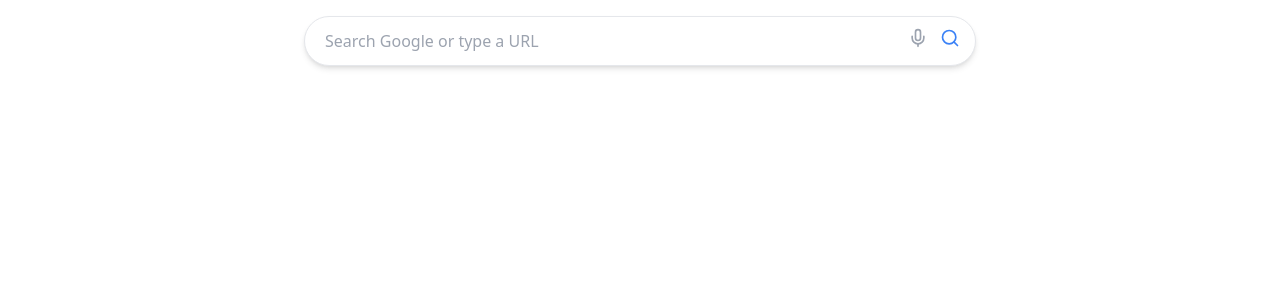
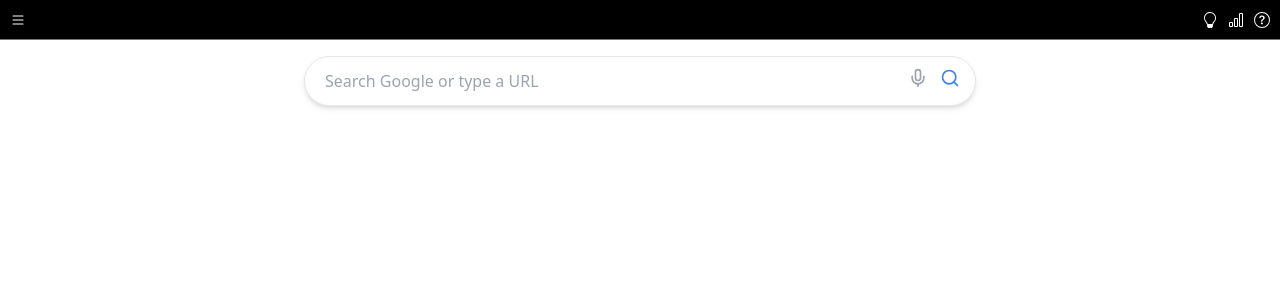
Before and after one commit to J-DanielsCode/Spordle, a React (Vite) app: page / in a window 1280 px wide. Shown: the top 300 px of the page. Built offline with nearby package versions, Linux system fonts and the light colour scheme.

Commit message:
added scss packages to vite, created navbar and added scss styling to nav bar.

```diff
--- a/index.html
+++ b/index.html
@@ -3,8 +3,6 @@
   <head>
     <meta charset="UTF-8" />
     <link rel="icon" type="image/svg+xml" href="/vite.svg" />
-    <!-- <link rel="stylesheet" href="./src/app.css">
-    <link rel="stylsheet" href="./src/index.css"> -->
     <meta name="viewport" content="width=device-width, initial-scale=1.0" />
     <title>Spordle</title>
   </head>
--- a/package.json
+++ b/package.json
@@ -25,6 +25,7 @@
     "eslint-plugin-react-refresh": "^0.4.20",
     "globals": "^16.3.0",
     "postcss": "^8.5.6",
+    "sass-embedded": "^1.91.0",
     "tailwindcss": "^3.4.17",
     "vite": "^7.1.2"
   }
--- a/src/App.jsx
+++ b/src/App.jsx
@@ -1,9 +1,11 @@
 import React from 'react'
-import SearchBar from './components/searchBar'
+import SearchBar from './components/search-bar/searchBar'
+import NavBar from './components/nav-bar/navBar';
 
 function App() {
   return (
     <div className="App">
+      <NavBar />
       <SearchBar />
     </div>
   );
--- /dev/null
+++ b/src/components/nav-bar/nav-bar.scss
@@ -0,0 +1,34 @@
+#header-bar {
+    background-color: black;
+    height: 40px;
+    width: 100%;
+    border-bottom: solid 1px rgba($color: #7b7878, $alpha: 1.0);
+    box-sizing: border-box;
+    margin: 0;
+    padding: 0;
+    color: white;
+    display: flex;
+    align-items: center;
+    padding:0 10px;
+
+    .header-bar-left {
+        display: flex;
+        flex-direction: row;
+        // border: solid 1px red;
+
+
+    }
+
+    .header-bar-right {
+        display: flex;
+        flex-direction: row;
+        // border: solid 1px red;
+        margin-left: auto;
+
+        #stats {
+            margin: 0 10px;
+        }
+
+    }
+
+}
--- /dev/null
+++ b/src/components/nav-bar/navBar.jsx
@@ -0,0 +1,113 @@
+import "./nav-bar.scss";
+
+const NavBar = () => {
+
+    return (
+        <header>
+        <div id="header-bar">
+            <div className="header-bar-left">
+            <div id="burger-menu">
+                <svg
+                xmlns="http://www.w3.org/2000/svg"
+                width="16"
+                height="16"
+                fill="currentColor"
+                className="bi bi-list"
+                viewBox="0 0 16 16"
+                >
+                <path
+                    fillRule="evenodd"
+                    d="M2.5 12a.5.5 0 0 1 .5-.5h10a.5.5 0 0 1 0
+                    1H3a.5.5 0 0 1-.5-.5m0-4a.5.5 0 0
+                    1 .5-.5h10a.5.5 0 0 1 0 1H3a.5.5
+                    0 0 1-.5-.5m0-4a.5.5 0 0 1
+                    .5-.5h10a.5.5 0 0 1 0
+                    1H3a.5.5 0 0 1-.5-.5"
+                />
+                </svg>
+            </div>
+            </div>
+
+            <div className="header-bar-right">
+            <div id="hint" className="right-icons">
+                <svg
+                xmlns="http://www.w3.org/2000/svg"
+                width="16"
+                height="16"
+                fill="currentColor"
+                className="bi bi-lightbulb"
+                viewBox="0 0 16 16"
+                >
+                <path d="M2 6a6 6 0 1 1 10.174
+                    4.31c-.203.196-.359.4-.453.619l-.762
+                    1.769A.5.5 0 0 1 10.5 13a.5.5
+                    0 0 1 0 1 .5.5 0 0 1 0
+                    1l-.224.447a1 1 0 0 1-.894.553H6.618a1
+                    1 0 0 1-.894-.553L5.5 15a.5.5
+                    0 0 1 0-1 .5.5 0 0 1 0-1
+                    .5.5 0 0 1-.46-.302l-.761-1.77a2
+                    2 0 0 0-.453-.618A5.98 5.98 0 0
+                    1 2 6m6-5a5 5 0 0 0-3.479
+                    8.592c.263.254.514.564.676.941L5.83
+                    12h4.342l.632-1.467c.162-.377.413-.687.676-.941A5
+                    5 0 0 0 8 1" />
+                </svg>
+            </div>
+
+            <div id="stats" className="right-icons">
+                <svg
+                xmlns="http://www.w3.org/2000/svg"
+                width="16"
+                height="16"
+                fill="currentColor"
+                className="bi bi-bar-chart"
+                viewBox="0 0 16 16"
+                >
+                <path d="M4 11H2v3h2zm5-4H7v7h2zm5-5v12h-2V2zm-2-1a1
+                    1 0 0 0-1 1v12a1 1 0 0 0 1
+                    1h2a1 1 0 0 0 1-1V2a1 1 0 0
+                    0-1-1zM6 7a1 1 0 0 1 1-1h2a1
+                    1 0 0 1 1 1v7a1 1 0 0 1-1
+                    1H7a1 1 0 0 1-1-1zm-5 4a1
+                    1 0 0 1 1-1h2a1 1 0 0 1 1
+                    1v3a1 1 0 0 1-1 1H2a1 1 0
+                    0 1-1-1z"/>
+                </svg>
+            </div>
+
+            <div id="help" className="right-icons">
+                <svg
+                xmlns="http://www.w3.org/2000/svg"
+                width="16"
+                height="16"
+                fill="currentColor"
+                className="bi bi-question-circle"
+                viewBox="0 0 16 16"
+                >
+                <path d="M8 15A7 7 0 1 1 8 1a7
+                    7 0 0 1 0 14m0 1A8 8 0 1
+                    0 8 0a8 8 0 0 0 0 16"/>
+                <path d="M5.255 5.786a.237.237 0 0 0
+                    .241.247h.825c.138 0 .248-.113.266-.25.09-.656.54-1.134
+                    1.342-1.134.686 0 1.314.343 1.314
+                    1.168 0 .635-.374.927-.965
+                    1.371-.673.489-1.206 1.06-1.168
+                    1.987l.003.217a.25.25 0 0 0
+                    .25.246h.811a.25.25 0 0 0
+                    .25-.25v-.105c0-.718.273-.927
+                    1.01-1.486.609-.463 1.244-.977
+                    1.244-2.056 0-1.511-1.276-2.241-2.673-2.241-1.267
+                    0-2.655.59-2.75 2.286m1.557
+                    5.763c0 .533.425.927 1.01.927.609
+                    0 1.028-.394 1.028-.927 0-.552-.42-.94-1.029-.94-.584
+                    0-1.009.388-1.009.94"/>
+                </svg>
+            </div>
+            </div>
+        </div>
+        </header>
+    )
+
+}
+
+export default NavBar;
```
Also changed, not shown: src/components/search-bar/search-bar.scss (added), src/components/search-bar/searchBar.jsx (renamed from src/components/searchBar.jsx), 1 other file (tests, documents, lock files or other folders).
